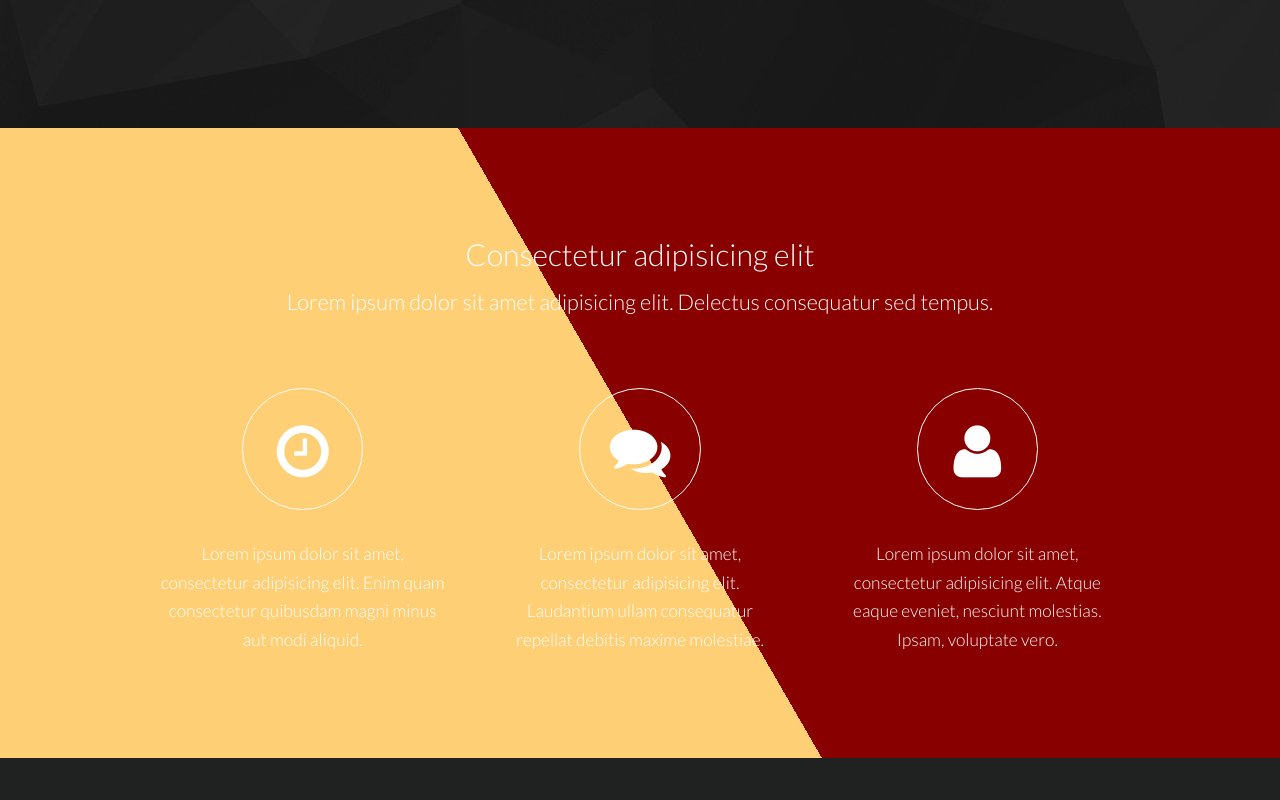
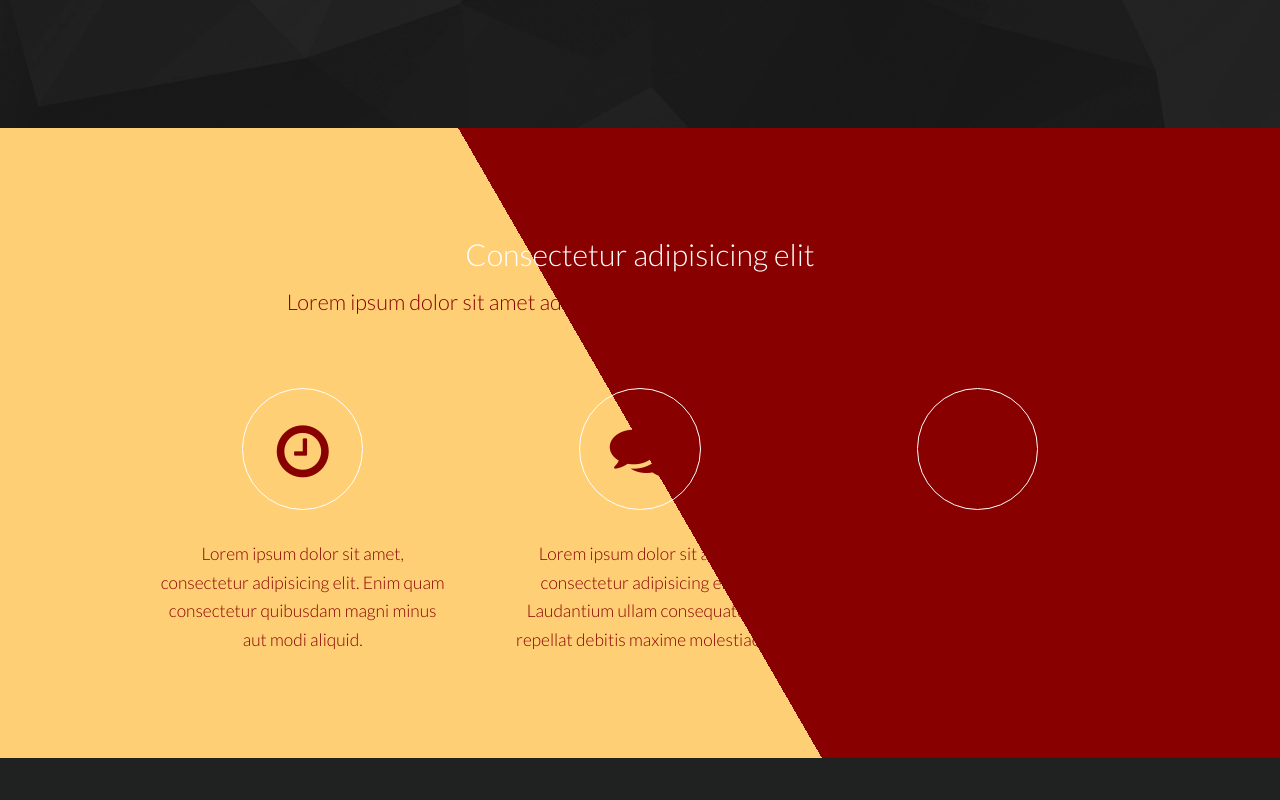
Before and after one commit to bigeyeswf/bigeyeswf.github.io, a plain HTML site: page index.html in a window 1280 px wide. Shown: the part 500-1300 px from the top of the page. Drawn offline with Linux system fonts and the light colour scheme.

Commit message:
Update style.css

```diff
--- a/css/style.css
+++ b/css/style.css
@@ -999,13 +999,13 @@
 	}
 
 		.wrapper.style1 {
-			background-color: #ffcf75;
+			background-color: #880000 ;
 			-moz-background-image: linear-gradient(60deg, #880000  50%, #ffc976 50%);
 			-webkit-background-image: linear-gradient(60deg, #880000  50%, #ffc976 50%);
 			-o-background-image: linear-gradient(60deg, #ffcf75 50%, #880000  50%);
 			-ms-background-image: linear-gradient(60deg, #ffcf75 50%, #880000  50%);
 			background-image: linear-gradient(60deg, #ffcf75 50%, #880000  50%);
-			color: #ffffff;
+			color: 	#880000 ;
 		}
 
 			.wrapper.style1 header {
```
